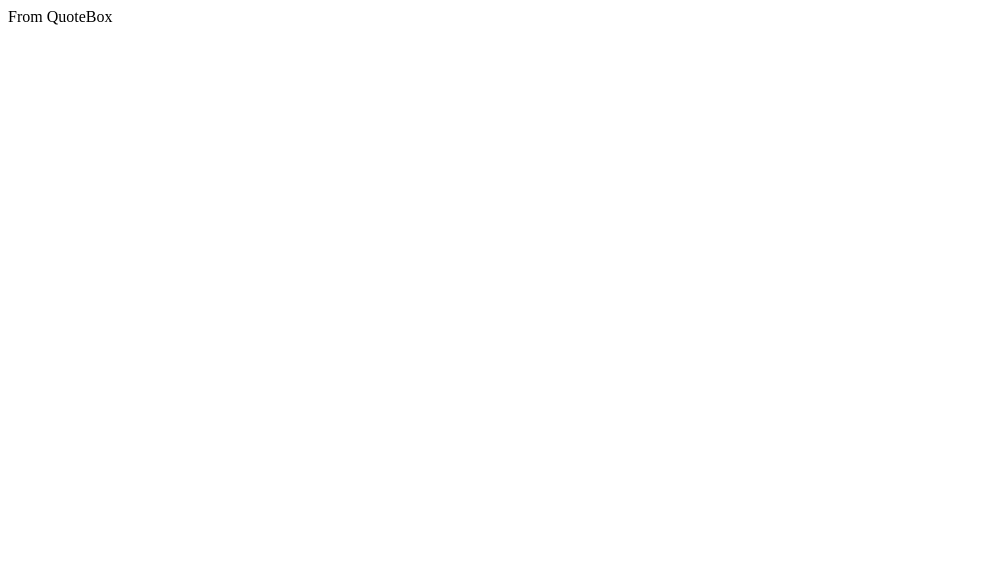
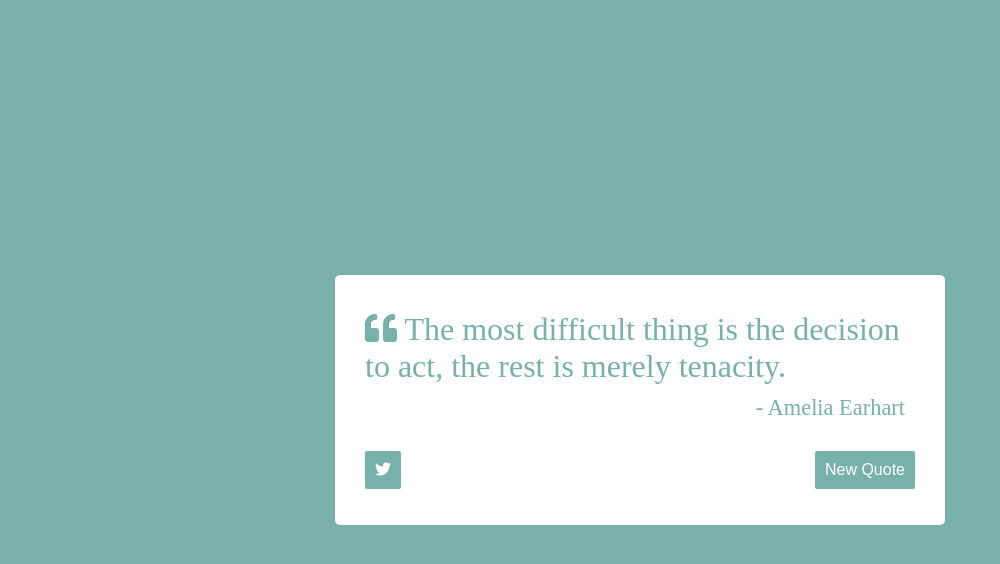
Before and after one commit to kritebh/fcc-quotes-react-project, a React (Create React App) app: page / in a window 1280 px wide. Shown: the top 564 px of the page, without its empty margins (0-1000 px from the left). Built offline with nearby package versions, Linux system fonts and the light colour scheme.

Commit message:
styling done

```diff
--- a/public/index.html
+++ b/public/index.html
@@ -4,6 +4,7 @@
     <meta charset="utf-8" />
     <link rel="icon" href="%PUBLIC_URL%/favicon.ico" />
     <meta name="viewport" content="width=device-width, initial-scale=1" />
+    <link rel="stylesheet" href="https://cdnjs.cloudflare.com/ajax/libs/font-awesome/5.15.4/css/all.min.css" integrity="sha512-1ycn6IcaQQ40/MKBW2W4Rhis/DbILU74C1vSrLJxCq57o941Ym01SwNsOMqvEBFlcgUa6xLiPY/NS5R+E6ztJQ==" crossorigin="anonymous" referrerpolicy="no-referrer" />
     <title>Random Quote Generator</title>
   </head>
   <body>
--- /dev/null
+++ b/src/App.css
@@ -0,0 +1,13 @@
+*{
+    margin: 0;
+    padding:0;
+}
+
+
+.body{
+    display: flex;
+    flex-direction: column;
+    justify-content: center;
+    align-items: center;
+    min-height: 100vh;
+}
--- a/src/App.js
+++ b/src/App.js
@@ -1,10 +1,13 @@
 import React from 'react'
-import QuoteBox from './components/QuoteBox'
+import QuoteBox from './QuoteBox'
+import './App.css'
+const App = ()=>{
 
-const App = ()=>{
+    const bgcolor = "#77B1A9"
+
     return(
-        <div>
-            <QuoteBox />
+        <div className="body" style={{backgroundColor:bgcolor}}>
+            <QuoteBox quote="The most difficult thing is the decision to act, the rest is merely tenacity." author="Amelia Earhart" color={bgcolor}/>
         </div>
     )
 }
--- /dev/null
+++ b/src/QuoteBox.js
@@ -0,0 +1,19 @@
+import React from 'react'
+import './quotebox.css'
+
+const QuoteBox = (props)=>{
+    return (
+        <div id="quote-box" style={{color:props.color}}>
+        <div className="quote">
+        <blockquote id="text"> <i class="fa fa-quote-left"> </i> {props.quote}</blockquote>
+        <p id="author">- {props.author?props.author:"unknown"}</p>
+        </div>
+        <div className="button-group">
+        <button id="tweet-quote" style={{backgroundColor:props.color}}><i class="fab fa-twitter"></i></button>
+        <button id="new-quote" style={{backgroundColor:props.color}}>New Quote</button>
+        </div>
+        </div>
+    )
+}
+
+export default QuoteBox
--- a/src/components/QuoteBox.css
+++ /dev/null
@@ -1,5 +0,0 @@
-#quote-box{
-    height: 250px;
-    width: 450px;
-    color: orange;
-}
--- a/src/components/QuoteBox.js
+++ /dev/null
@@ -1,12 +0,0 @@
-import React from 'react'
-
-
-const QuoteBox = ()=>{
-    return (
-        <div id="quote-box">
-            From QuoteBox
-        </div>
-    )
-}
-
-export default QuoteBox
--- /dev/null
+++ b/src/quotebox.css
@@ -0,0 +1,38 @@
+#quote-box{
+    height: 250px;
+    width: 550px;
+    background-color: white;
+    border-radius: 5px;
+    display: flex;
+    flex-direction: column;
+    align-items: center;
+    justify-content: center;
+    padding:0 30px;
+}
+
+#text{
+    font-size: 2rem;
+}
+
+#author{
+    margin:10px;
+    float: right;
+    font-size: 1.4rem;
+}
+
+.button-group{
+    margin-top: 20px;
+    display: flex;
+    justify-content: space-between;
+    width: 100%;
+}
+
+button{
+    font-size: 1rem;
+    padding: 10px;
+    color: white;
+    border-radius: 2px;
+    border:none;
+    cursor: pointer;
+
+}
```
